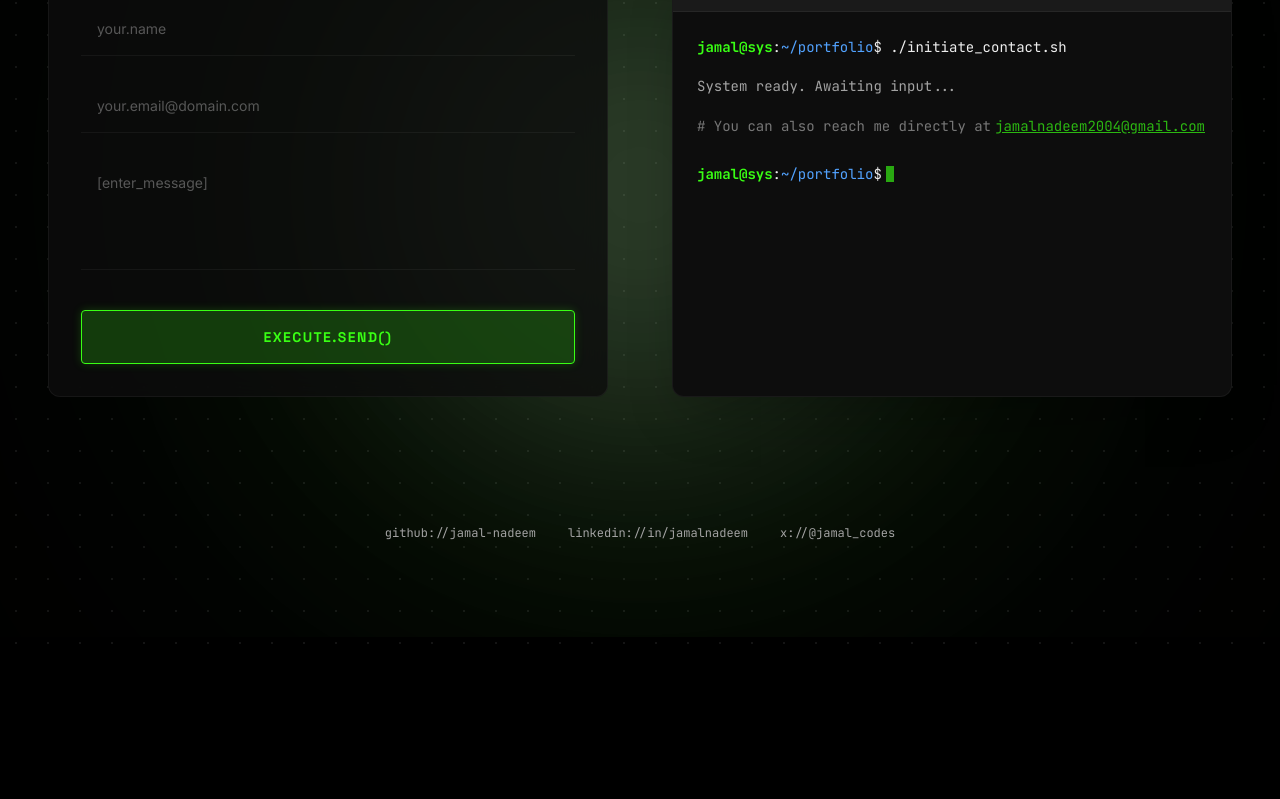
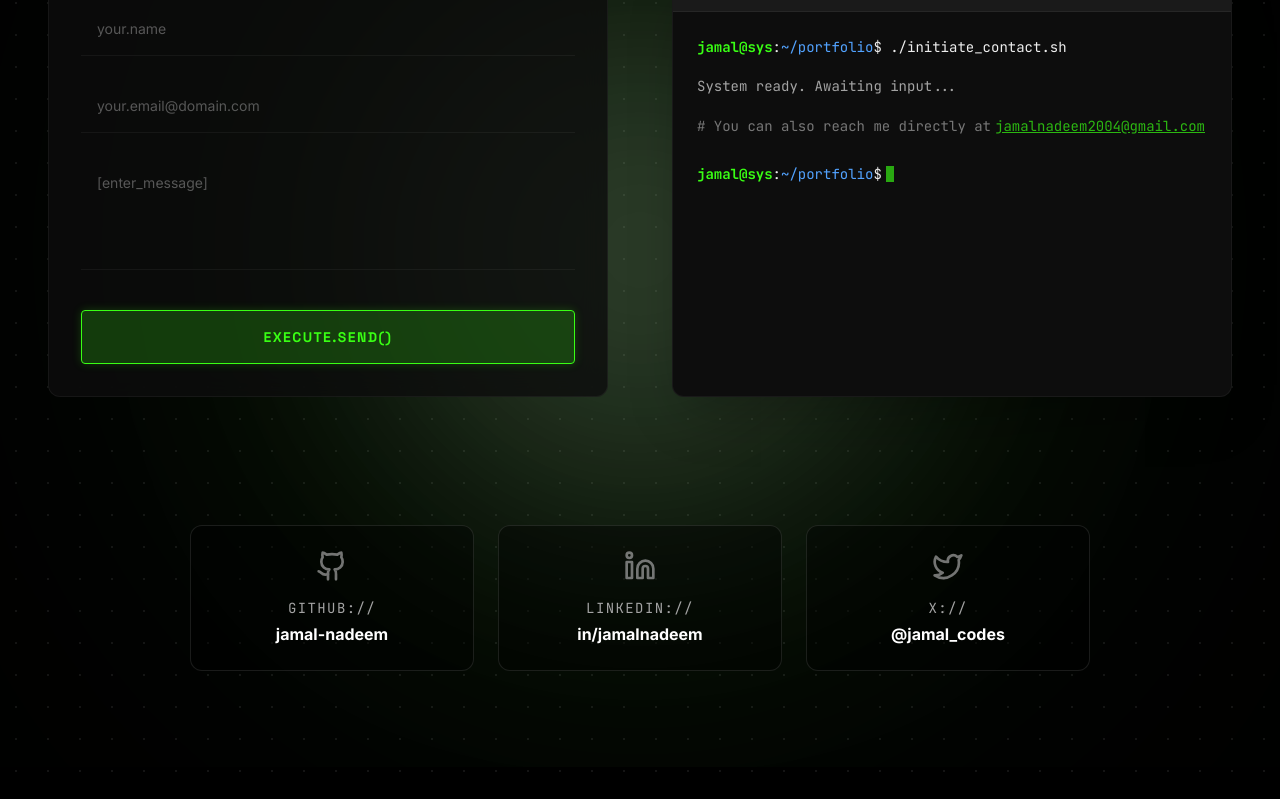
Before and after one commit to beginnercodee/Portfolio, a Next.js app: page / in a window 1280 px wide. Shown: the part 7981-8780 px from the top of the page. Before the commit the page ends 8650 px from the top, so only its background shows below. Built offline with nearby package versions, Linux system fonts and the light colour scheme; no server answers.

Commit message:
fix: mapped those external github, linkedin, and X links into three massive, dynamic, interactive component blocks

```diff
--- a/src/components/Contact.tsx
+++ b/src/components/Contact.tsx
@@ -3,6 +3,7 @@
 import { useState } from "react";
 import { motion } from "framer-motion";
 import ThankYouOverlay from "./ThankYouOverlay";
+import { Github, Linkedin, Twitter } from "lucide-react";
 
 export default function Contact() {
   const [isOverlayOpen, setIsOverlayOpen] = useState(false);
@@ -153,10 +154,40 @@ export default function Contact() {
         </motion.div>
       </div>
 
-      <div className="font-mono text-[10px] md:text-xs text-secondary flex flex-col md:flex-row items-center gap-4 md:gap-8 justify-center w-full mt-20 md:mt-32 z-10">
-        <a href="https://github.com/beginnercodee" className="hover:text-glow-green transition-colors" target="_blank">github://jamal-nadeem</a>
-        <a href="https://www.linkedin.com/in/jamal-nadeem/" className="hover:text-glow-green transition-colors" target="_blank">linkedin://in/jamalnadeem</a>
-        <a href="https://x.com/Nadeem7Jamal" className="hover:text-glow-green transition-colors" target="_blank">x://@jamal_codes</a>
+      {/* Prominent Social Links */}
+      <div className="grid grid-cols-1 sm:grid-cols-3 gap-4 md:gap-6 w-full max-w-[900px] mt-20 md:mt-32 z-10">
+        <a
+          href="https://github.com/beginnercodee"
+          target="_blank"
+          rel="noopener noreferrer"
+          className="flex flex-col items-center justify-center p-6 rounded-xl border border-white/10 bg-black/40 hover:bg-glow-green/10 hover:border-glow-green/50 text-secondary hover:text-glow-green hover:-translate-y-2 hover:shadow-[0_10px_30px_-10px_rgba(57,255,20,0.3)] transition-all duration-300 group"
+        >
+          <Github className="w-8 h-8 mb-4 opacity-70 group-hover:opacity-100 group-hover:scale-110 transition-all duration-300" />
+          <span className="font-mono text-sm tracking-widest uppercase">github://</span>
+          <span className="font-sans font-bold text-white group-hover:text-glow-green mt-1">jamal-nadeem</span>
+        </a>
+
+        <a
+          href="https://www.linkedin.com/in/jamal-nadeem/"
+          target="_blank"
+          rel="noopener noreferrer"
+          className="flex flex-col items-center justify-center p-6 rounded-xl border border-white/10 bg-black/40 hover:bg-glow-green/10 hover:border-glow-green/50 text-secondary hover:text-glow-green hover:-translate-y-2 hover:shadow-[0_10px_30px_-10px_rgba(57,255,20,0.3)] transition-all duration-300 group"
+        >
+          <Linkedin className="w-8 h-8 mb-4 opacity-70 group-hover:opacity-100 group-hover:scale-110 transition-all duration-300" />
+          <span className="font-mono text-sm tracking-widest uppercase">linkedin://</span>
+          <span className="font-sans font-bold text-white group-hover:text-glow-green mt-1">in/jamalnadeem</span>
+        </a>
+
+        <a
+          href="https://x.com/Nadeem7Jamal"
+          target="_blank"
+          rel="noopener noreferrer"
+          className="flex flex-col items-center justify-center p-6 rounded-xl border border-white/10 bg-black/40 hover:bg-glow-green/10 hover:border-glow-green/50 text-secondary hover:text-glow-green hover:-translate-y-2 hover:shadow-[0_10px_30px_-10px_rgba(57,255,20,0.3)] transition-all duration-300 group"
+        >
+          <Twitter className="w-8 h-8 mb-4 opacity-70 group-hover:opacity-100 group-hover:scale-110 transition-all duration-300" />
+          <span className="font-mono text-sm tracking-widest uppercase">x://</span>
+          <span className="font-sans font-bold text-white group-hover:text-glow-green mt-1">@jamal_codes</span>
+        </a>
       </div>
     </section>
   );
```
